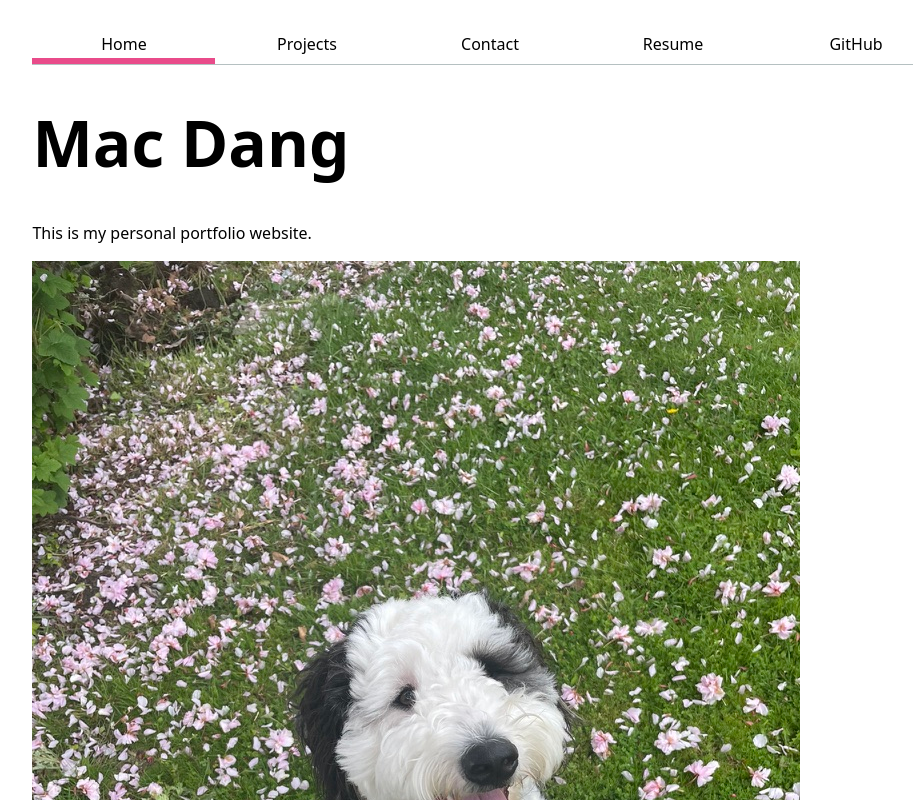
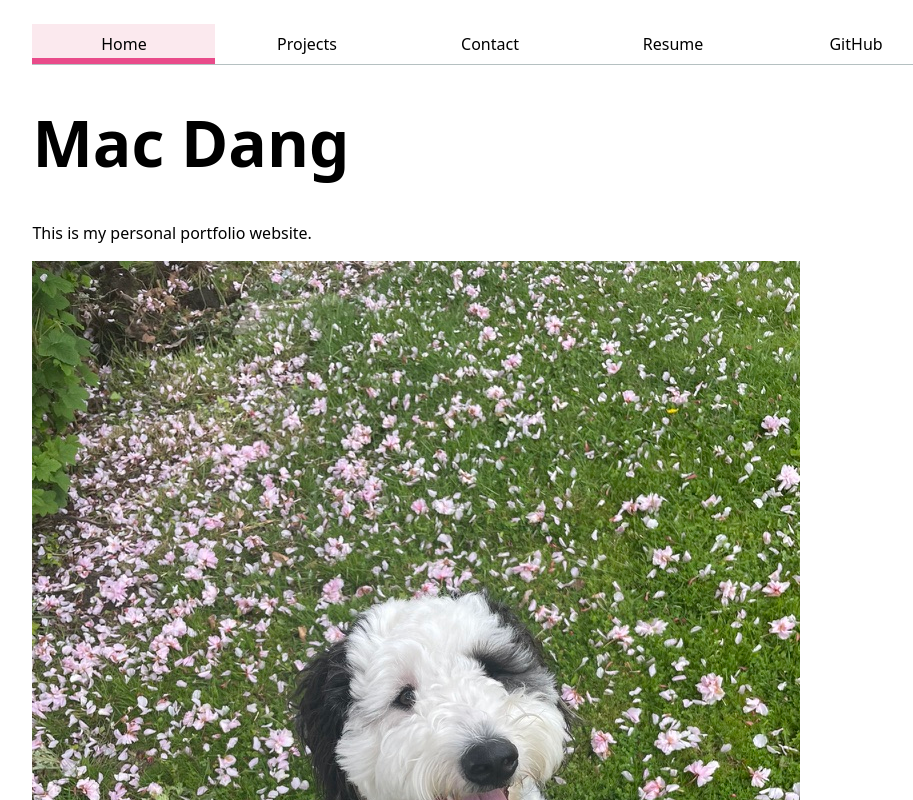
Before and after one commit to dangitmac/portfolio, a plain HTML site: page index.html in a window 1280 px wide. In both pictures the pointer is over the link "Home". Shown: the top 800 px of the page, without its empty margins (150-1063 px from the left). Drawn offline with Linux system fonts and the light colour scheme.

Commit message:
added background highlight over hover

```diff
--- a/style.css
+++ b/style.css
@@ -37,6 +37,7 @@ nav a.current {
 nav a:hover {
     border-bottom: 0.4em solid var(--color-accent);
     padding-bottom: 0.1em;
+    background-color: oklch(from var(--color-accent) 95% 5% h);
 }
 
 input,
```
